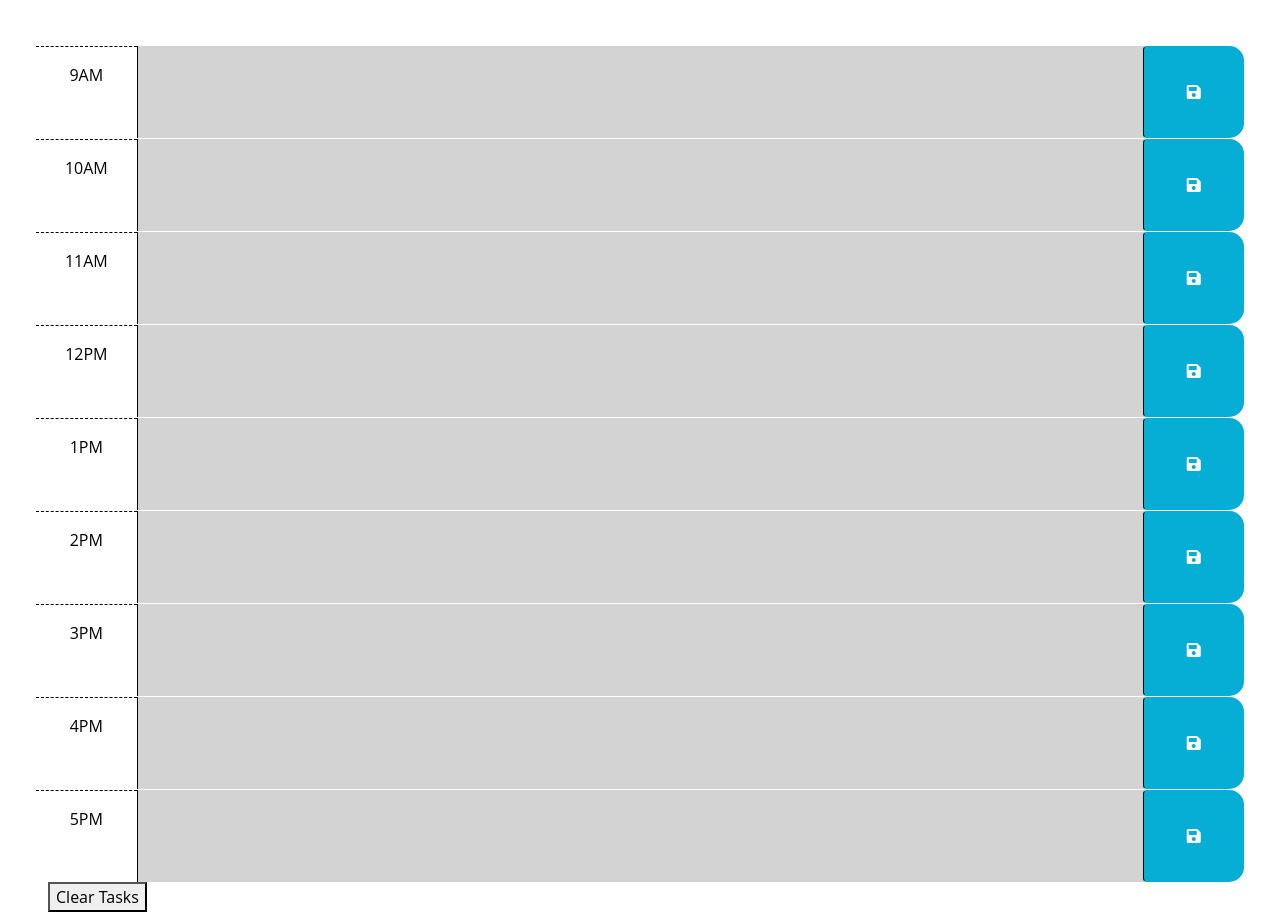
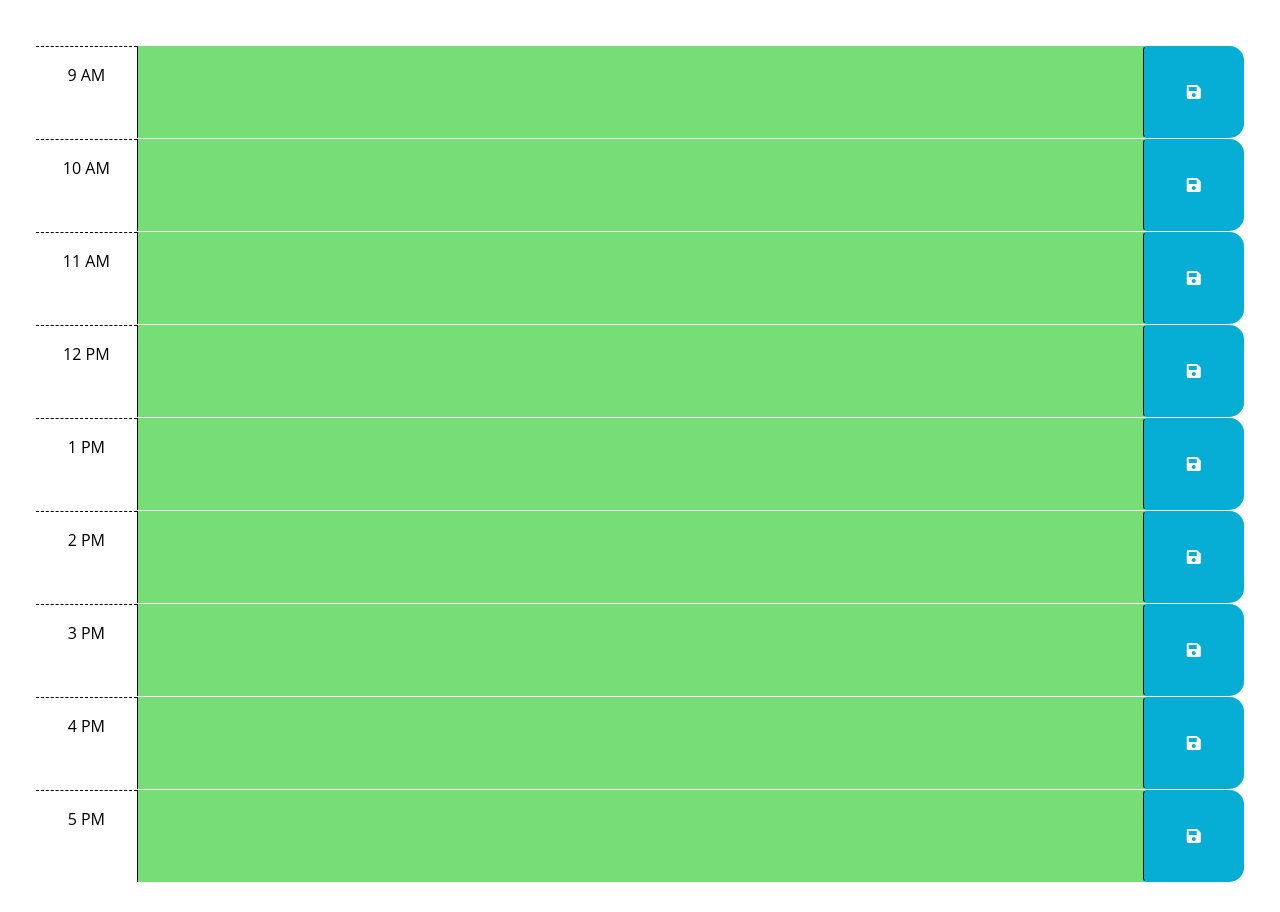
Before and after one commit to marissa424/Work-Day-Scheduler, a plain HTML site: page index.html in a window 1280 px wide. Shown: the part 260-1172 px from the top of the page. After the commit the page ends 1142 px from the top, so only its background shows below. Drawn offline with nearby package versions, Linux system fonts and the light colour scheme.

Commit message:
updated JavaScript and HTML

```diff
--- a/assets/js/script.js
+++ b/assets/js/script.js
@@ -1,7 +1,3 @@
-// Wrap all code that interacts with the DOM in a call to jQuery to ensure that
-// the code isn't run until the browser has finished rendering all the elements
-// in the html.
-
 var timeDisplayEl = $("#time-display");
 
 // handle displaying the time
@@ -13,32 +9,32 @@ function displayTime() {
 displayTime();
 setInterval(displayTime, 1000);
 
-// TODO: Add a listener for click events on the save button. This code should
-// use the id in the containing time-block as a key to save the user input in
-// local storage. HINT: What does `this` reference in the click listener
-// function? How can DOM traversal be used to get the "hour-x" id of the
-// time-block containing the button that was clicked? How might the id be
-// useful when saving the description in local storage?
-//
-// TODO: Add code to apply the past, present, or future class to each time
-// block by comparing the id to the current hour. HINTS: How can the id
-// attribute of each time-block be used to conditionally add or remove the
-// past, present, and future classes? How can Day.js be used to get the
-// current hour in 24-hour time?
-//
-// TODO: Add code to get any user input that was saved in localStorage and set
-// the values of the corresponding textarea elements. HINT: How can the id
-// attribute of each time-block be used to do this?
-//
-// TODO: Add code to display the current date in the header of the page.
+$(function () {
 
-// var userInputEl = $('#user-input');
-// var saveBtn = $('#save-button');
 
-// saveBtn.addEventListent("click", function(event)
-// {
-//   event.preventDefalut();
-//   var userInput = document.querySelector("#user-input").value;
+  //function to save user data typed into the text area
 
-//   localStorage.setItem("userInput", userInput);
-// });
+  $('.saveBtn').click(function() {
+    var parentID = $(this).parent().closest('div').attr('ID');
+    var newTask = $(this).siblings('.description').val();
+    localStorage.setItem(parentID, newTask);
+  });
+  //run a function to display locally stored user tasks on application
+  $('.time-block').each(function() {
+    var storedTask = localStorage.getItem($(this).attr('ID'));
+    $(this).find("textarea").append(storedTask);
+  });
+  //run a function to apply css color based on hour
+  $('.time-block').each(function() {
+    var hour = ("hour-" + dayjs().format("HH"));
+    if ($(this).attr('ID') == hour) {
+      $(this).addClass('present');
+    }
+    else if ($(this).attr('ID') < hour) {
+      $(this).addClass('past');
+    }
+    else {
+      $(this).addClass('future');
+    }
+  });
+});
--- a/index.html
+++ b/index.html
@@ -47,85 +47,77 @@
   <main>
     <div id="container" class="container-fluid px-5">
 
-      <div id="hour-9" class="row time-block past">
-        <div class="col-2 col-md-1 hour text-center py-3">9AM</div>
-        <textarea id="text-area user-input" class="col-8 col-md-10 description" rows="3"> </textarea>
-        <button id="save-button save-data" class="btn saveBtn col-2 col-md-1" aria-label="save">
-          <i class="fas fa-save" aria-hidden="true"></i>
-        </button>
-      </div>
-
-      <div id="hour-10" class="row time-block past">
-        <div class="col-2 col-md-1 hour text-center py-3">10AM</div>
-        <textarea class="col-8 col-md-10 description" rows="3"> </textarea>
-        <button class="btn saveBtn col-2 col-md-1" aria-label="save">
-          <i class="fas fa-save"  aria-hidden="true"></i>
-        </button>
-      </div>
-
-      <div id="hour-11" class="row time-block past">
-        <div class="col-2 col-md-1 hour text-center py-3">11AM</div>
+      <div id="hour-09" class="row time-block">
+        <div class="col-2 col-md-1 hour text-center py-3">9 AM</div>
         <textarea class="col-8 col-md-10 description" rows="3"> </textarea>
         <button class="btn saveBtn col-2 col-md-1" aria-label="save">
           <i class="fas fa-save" aria-hidden="true"></i>
         </button>
       </div>
 
-      <div id="hour-12" class="row time-block past">
-        <div class="col-2 col-md-1 hour text-center py-3">12PM</div>
+      <div id="hour-10" class="row time-block">
+        <div class="col-2 col-md-1 hour text-center py-3">10 AM</div>
         <textarea class="col-8 col-md-10 description" rows="3"> </textarea>
         <button class="btn saveBtn col-2 col-md-1" aria-label="save">
           <i class="fas fa-save" aria-hidden="true"></i>
         </button>
       </div>
 
-      <div id="hour-1" class="row time-block past">
-        <div class="col-2 col-md-1 hour text-center py-3">1PM</div>
+      <div id="hour-11" class="row time-block">
+        <div class="col-2 col-md-1 hour text-center py-3">11 AM</div>
         <textarea class="col-8 col-md-10 description" rows="3"> </textarea>
         <button class="btn saveBtn col-2 col-md-1" aria-label="save">
           <i class="fas fa-save" aria-hidden="true"></i>
         </button>
       </div>
 
-      <div id="hour-2" class="row time-block past">
-        <div class="col-2 col-md-1 hour text-center py-3">2PM</div>
+      <div id="hour-12" class="row time-block">
+        <div class="col-2 col-md-1 hour text-center py-3">12 PM</div>
         <textarea class="col-8 col-md-10 description" rows="3"> </textarea>
         <button class="btn saveBtn col-2 col-md-1" aria-label="save">
           <i class="fas fa-save" aria-hidden="true"></i>
         </button>
       </div>
 
-      <div id="hour-3" class="row time-block past">
-        <div class="col-2 col-md-1 hour text-center py-3">3PM</div>
+      <div id="hour-13" class="row time-block">
+        <div class="col-2 col-md-1 hour text-center py-3">1 PM</div>
         <textarea class="col-8 col-md-10 description" rows="3"> </textarea>
         <button class="btn saveBtn col-2 col-md-1" aria-label="save">
           <i class="fas fa-save" aria-hidden="true"></i>
         </button>
       </div>
 
-      <div id="hour-4" class="row time-block past">
-        <div class="col-2 col-md-1 hour text-center py-3">4PM</div>
+      <div id="hour-14" class="row time-block">
+        <div class="col-2 col-md-1 hour text-center py-3">2 PM</div>
         <textarea class="col-8 col-md-10 description" rows="3"> </textarea>
         <button class="btn saveBtn col-2 col-md-1" aria-label="save">
           <i class="fas fa-save" aria-hidden="true"></i>
         </button>
       </div>
 
-      <div id="hour-5" class="row time-block past">
-        <div class="col-2 col-md-1 hour text-center py-3">5PM</div>
+      <div id="hour-15" class="row time-block">
+        <div class="col-2 col-md-1 hour text-center py-3">3 PM</div>
         <textarea class="col-8 col-md-10 description" rows="3"> </textarea>
         <button class="btn saveBtn col-2 col-md-1" aria-label="save">
           <i class="fas fa-save" aria-hidden="true"></i>
         </button>
       </div>
 
-      <div id="clear-tasks-btn">
-        <button class="clear-btn">Clear Tasks</button>
+      <div id="hour-16" class="row time-block">
+        <div class="col-2 col-md-1 hour text-center py-3">4 PM</div>
+        <textarea class="col-8 col-md-10 description" rows="3"> </textarea>
+        <button class="btn saveBtn col-2 col-md-1" aria-label="save">
+          <i class="fas fa-save" aria-hidden="true"></i>
+        </button>
       </div>
 
-
-    </div>
-  </main>
+      <div id="hour-17" class="row time-block">
+        <div class="col-2 col-md-1 hour text-center py-3">5 PM</div>
+        <textarea class="col-8 col-md-10 description" rows="3"> </textarea>
+        <button class="btn saveBtn col-2 col-md-1" aria-label="save">
+          <i class="fas fa-save" aria-hidden="true"></i>
+        </button>
+      </div>
 
 
   <!-- jQuery -->
@@ -142,34 +134,3 @@
 </body>
 
 </html>
-
-
-<!-- Use class for "past", "present", and "future" to apply styles to the
-        time-block divs accordingly. The javascript will need to do this by
-        adding/removing these classes on each div by comparing the hour in the
-        id to the current hour. The html provided below is meant to be an example
-        demonstrating how the css provided can be leveraged to create the
-        desired layout and colors. The html below should be removed or updated
-        in the finished product. Remember to delete this comment once the
-        code is implemented.
-        -->
-
-<!-- Example of a past time block. The "past" class adds a gray background color. -->
-
-<!-- Example of a present time block. The "present" class adds a red background color. -->
-<!--<div id="hour-10" class="row time-block present">
-        <div class="col-2 col-md-1 hour text-center py-3">10AM</div>
-        <textarea class="col-8 col-md-10 description" rows="3"> </textarea>
-        <button class="btn saveBtn col-2 col-md-1" aria-label="save">
-          <i class="fas fa-save" aria-hidden="true"></i>
-        </button>
-      </div>-->
-
-<!-- Example of a future time block. The "future" class adds a green background color. -->
-<!--<div id="hour-11" class="row time-block future">
-        <div class="col-2 col-md-1 hour text-center py-3">11AM</div>
-        <textarea class="col-8 col-md-10 description" rows="3"> </textarea>
-        <button class="btn saveBtn col-2 col-md-1" aria-label="save">
-          <i class="fas fa-save" aria-hidden="true"></i>
-        </button>
-      </div>-->
```
